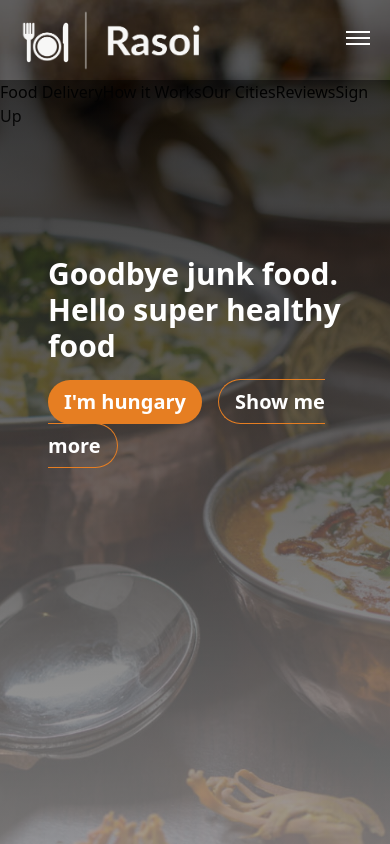
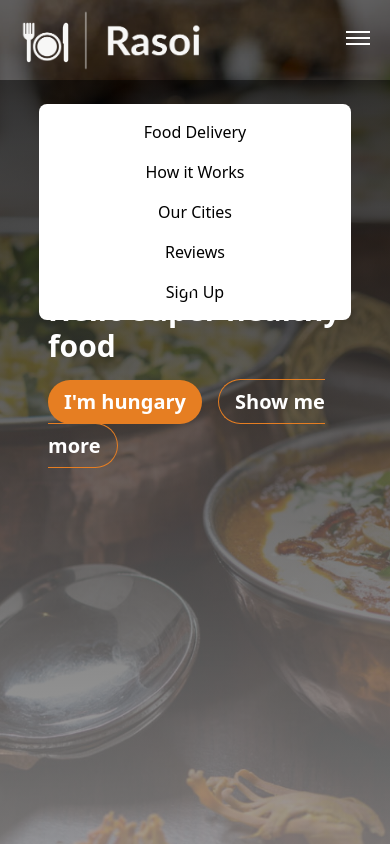
Before and after one commit to barnwalp/rasoi, a React (Create React App) app: page / in a window 390 px wide. Both pictures are taken after a click on the element 358 px from the left and 40 px from the top of the page. Shown: the top 844 px of the page. Built offline with nearby package versions, Linux system fonts and the light colour scheme.

Commit message:
feat/implemented mobile menu using tailwind

```diff
--- a/src/App.js
+++ b/src/App.js
@@ -49,12 +49,12 @@ const App = () => {
 						<span className="block w-6 h-0.5 bg-white mb-1"></span>
 					</div>
 				</nav>
-				<div className={isNavOpen ? "block" : "hidden"}>
-					<a href="#">Food Delivery</a>
-					<a href="#">How it Works</a>
-					<a href="#">Our Cities</a>
-					<a href="#">Reviews</a>
-					<a href="#">Sign Up</a>
+				<div className={isNavOpen ? "absolute left-0 right-0 mx-auto mt-6 bg-white w-4/5 flex flex-col items-center rounded-lg" : "hidden"}>
+					<a className="mt-4 hover:text-primary" href="#">Food Delivery</a>
+					<a className="mt-4 hover:text-primary" href="#">How it Works</a>
+					<a className="mt-4 hover:text-primary" href="#">Our Cities</a>
+					<a className="mt-4 hover:text-primary" href="#">Reviews</a>
+					<a className="mt-4 mb-4 hover:text-primary" href="#">Sign Up</a>
 				</div>
 				<div className="hero text-white absolute text-3xl top-64 left-12 md:top-44 md:left-32 md:text-4xl font-bold">
 					<h1 className="mb-4">Goodbye junk food.<br />Hello super healthy food</h1>
```
